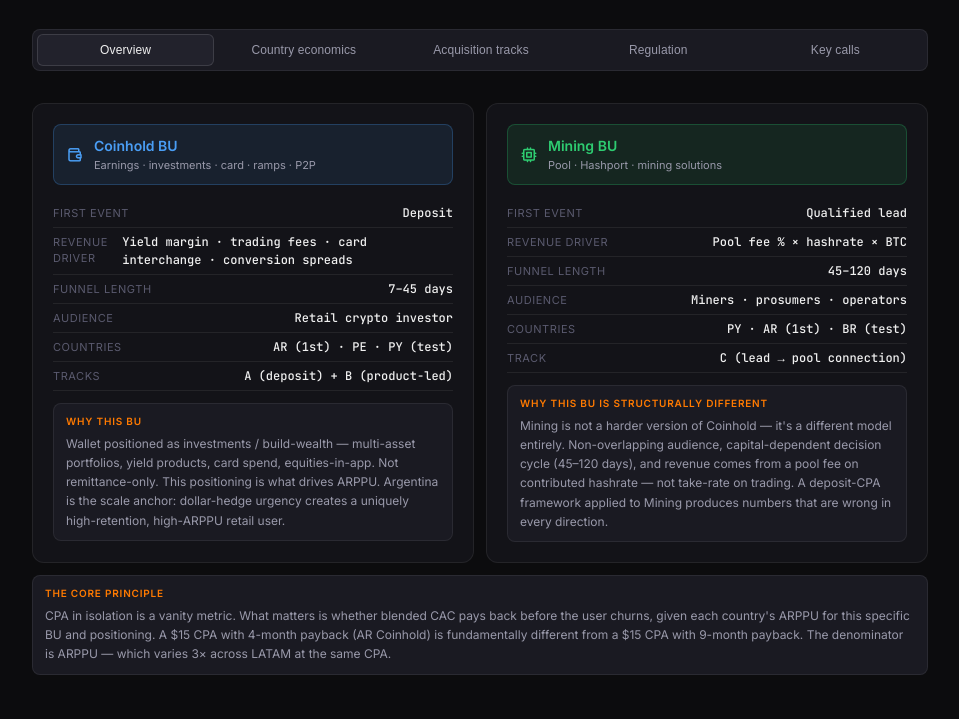
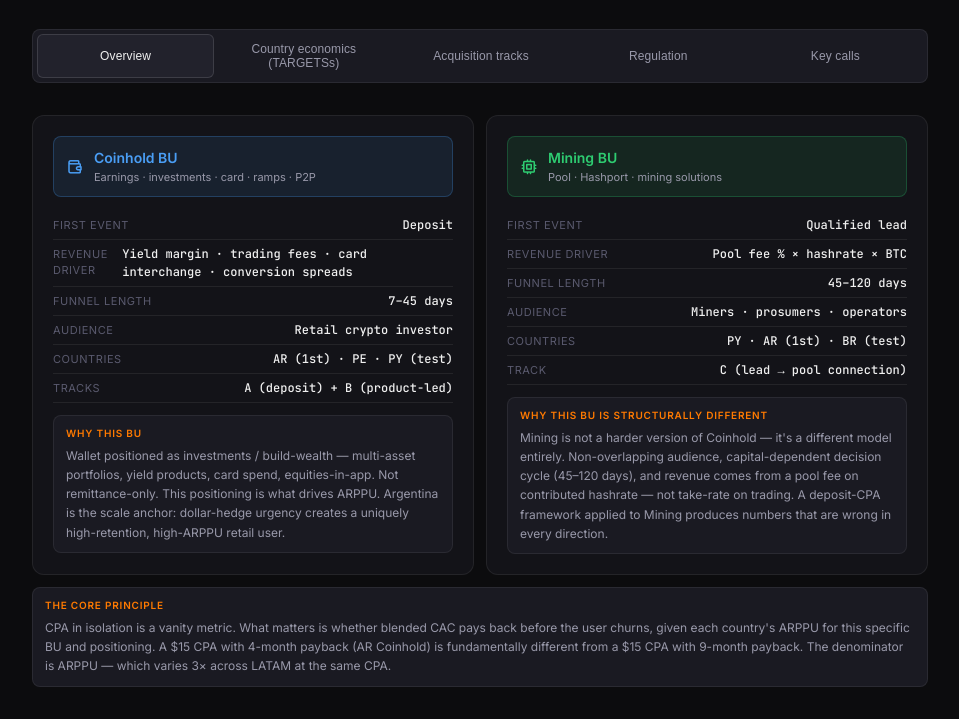
Before and after one commit to ntrigomele-cpu/latcac, a plain HTML site: page index.html in a window 1280 px wide. Shown: the part 132-851 px from the top of the page, without its empty margins (160-1119 px from the left). Drawn offline with Linux system fonts and the light colour scheme.

Commit message:
Update index.html

```diff
--- a/index.html
+++ b/index.html
@@ -236,7 +236,7 @@
 
 <div class="tabs" role="tablist">
   <button class="tab on" role="tab" onclick="go(0,this)">Overview</button>
-  <button class="tab" role="tab" onclick="go(1,this)">Country economics</button>
+  <button class="tab" role="tab" onclick="go(1,this)">Country economics (TARGETSs)</button>
   <button class="tab" role="tab" onclick="go(2,this)">Acquisition tracks</button>
   <button class="tab" role="tab" onclick="go(3,this)">Regulation</button>
   <button class="tab" role="tab" onclick="go(4,this)">Key calls</button>
```
